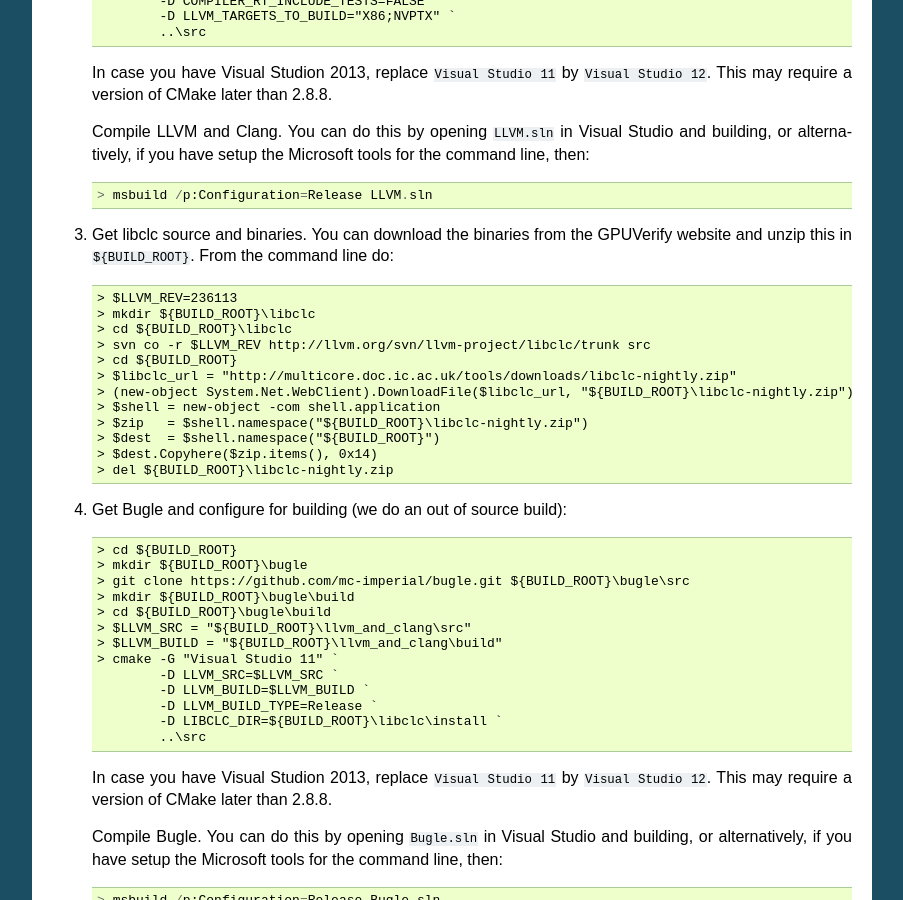
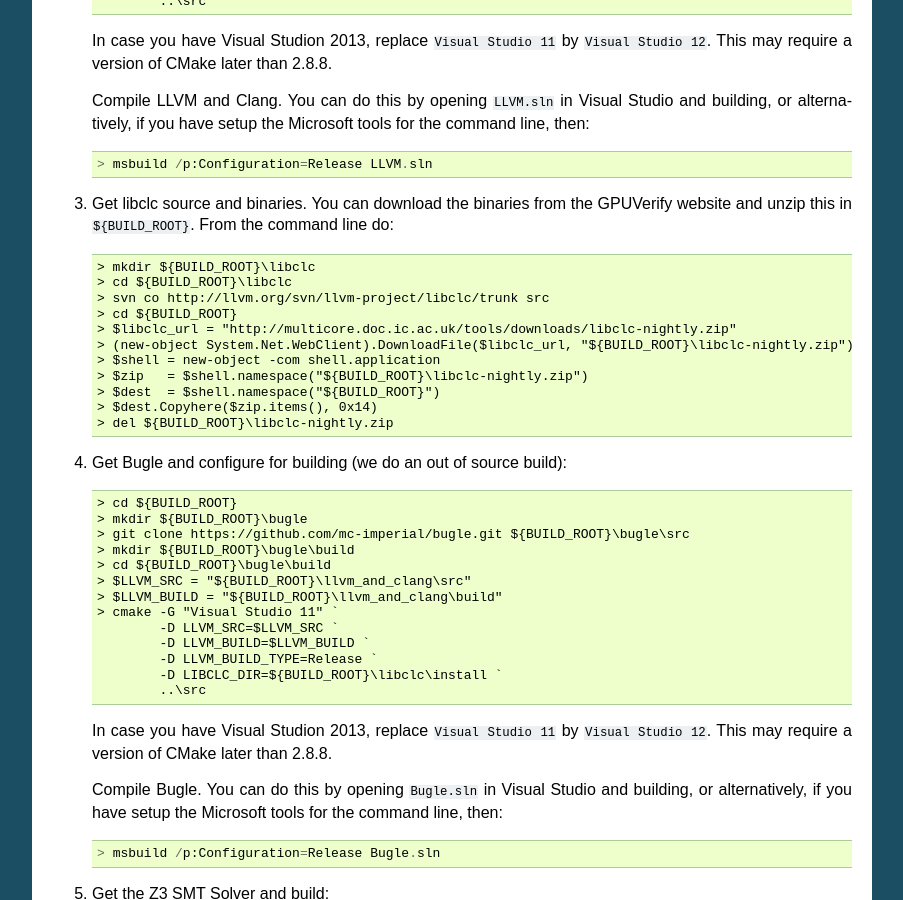
Before and after one commit to mc-imperial/gpuverify, a Sphinx documentation site: the page built from Documentation/developer_guide.rst, in a window 1280 px wide and 900 px high, scrolled down 8387 px. Shown: the whole window, without its empty margins (198-1101 px from the left). Built offline with Sphinx 7.4.7, drawn with Linux system fonts in a browser that asks for light colours; formulas are drawn with MathJax 3; some of the changed text lies outside the part shown.

Commit message:
libclc is back up to trunk

```diff
--- a/Documentation/developer_guide.rst
+++ b/Documentation/developer_guide.rst
@@ -76,10 +76,9 @@
 
 #. Get libclc and build::
 
-     $ export LLVM_REV=236113
      $ mkdir -p ${BUILD_ROOT}/libclc
      $ cd ${BUILD_ROOT}/libclc
-     $ svn co -r ${LLVM_REV} http://llvm.org/svn/llvm-project/libclc/trunk src
+     $ svn co http://llvm.org/svn/llvm-project/libclc/trunk src
      $ cd ${BUILD_ROOT}/libclc/src
      $ ./configure.py --with-llvm-config=${BUILD_ROOT}/llvm_and_clang/build/bin/llvm-config \
                       --prefix=${BUILD_ROOT}/libclc/install \
@@ -277,10 +276,9 @@
 
 #. Get libclc and build::
 
-     $ export LLVM_REV=236113
      $ mkdir -p ${BUILD_ROOT}/libclc
      $ cd ${BUILD_ROOT}/libclc
-     $ svn co -r ${LLVM_REV} http://llvm.org/svn/llvm-project/libclc/trunk src
+     $ svn co http://llvm.org/svn/llvm-project/libclc/trunk src
      $ cd ${BUILD_ROOT}/libclc/src
      $ ./configure.py --with-llvm-config=${BUILD_ROOT}/llvm_and_clang/build/bin/llvm-config \
                       --with-cxx-compiler=c++ \
@@ -506,10 +504,9 @@
    GPUVerify website and unzip this in ``${BUILD_ROOT}``. From the command
    line do::
 
-      > $LLVM_REV=236113
       > mkdir ${BUILD_ROOT}\libclc
       > cd ${BUILD_ROOT}\libclc
-      > svn co -r $LLVM_REV http://llvm.org/svn/llvm-project/libclc/trunk src
+      > svn co http://llvm.org/svn/llvm-project/libclc/trunk src
       > cd ${BUILD_ROOT}
       > $libclc_url = "http://multicore.doc.ic.ac.uk/tools/downloads/libclc-nightly.zip"
       > (new-object System.Net.WebClient).DownloadFile($libclc_url, "${BUILD_ROOT}\libclc-nightly.zip")
```
